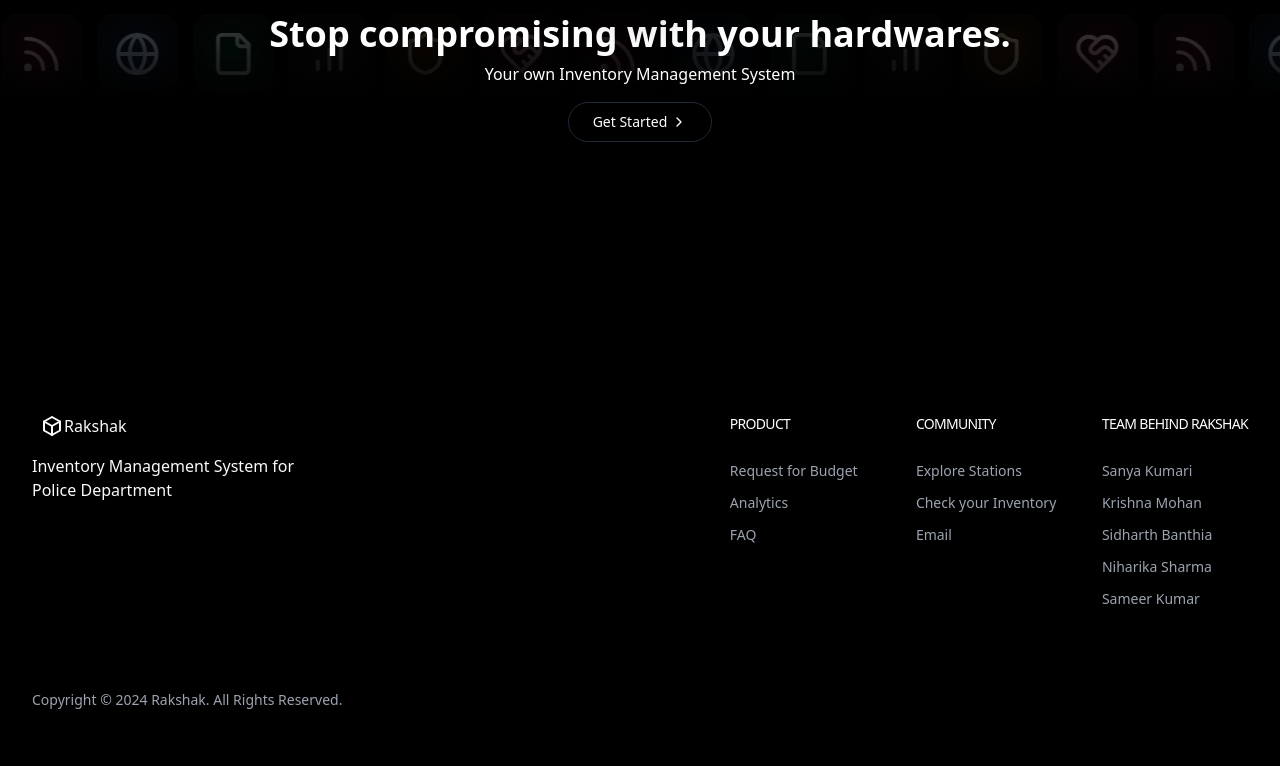
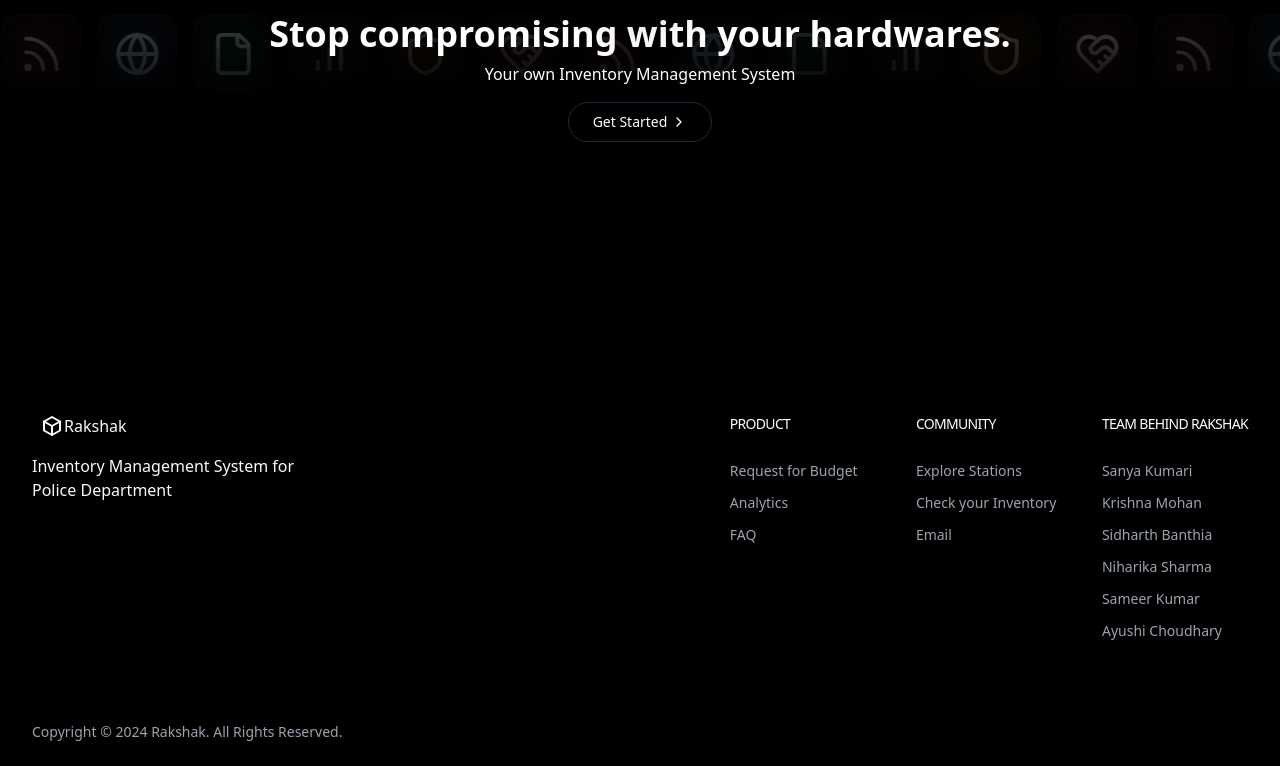
Before and after one commit to krishna9358/rakshak-sih-hindi, a Next.js app: page / in a window 1280 px wide. Shown: the part 3302-4068 px from the top of the page. Before the commit the page ends 4036 px from the top, so only its background shows below. Built offline with nearby package versions, Linux system fonts and the light colour scheme.

Commit message:
added member

```diff
--- a/components/site-footer.tsx
+++ b/components/site-footer.tsx
@@ -59,6 +59,11 @@ const footerNavs = [
 			{
 				href: "https://www.linkedin.com/in/sameer-kumar-9a9b69278/",
 				name: "Sameer Kumar",
+			},
+
+			{
+				href: "https://www.linkedin.com/in/ayushi-choudhary-3b7707285/",
+				name: "Ayushi Choudhary",
 			},
 		],
 	},
```
